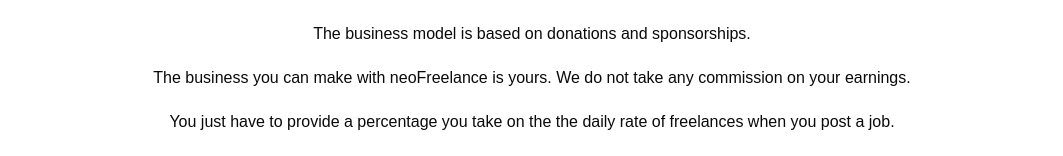
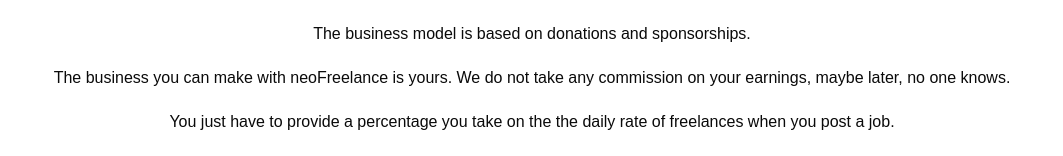
Before and after one commit to nazimboudeffa/job-board-next15-mongodb, a Next.js app: page /about in a window 1280 px wide. Shown: the part 274-430 px from the top of the page, without its empty margins (108-1171 px from the left). Built offline with nearby package versions, Linux system fonts and the light colour scheme; no server answers.

Commit message:
added infos in about

```diff
--- a/src/app/about/page.tsx
+++ b/src/app/about/page.tsx
@@ -18,7 +18,7 @@
             The business model is based on donations and sponsorships.
         </p>
         <p>
-            The business you can make with neoFreelance is yours. We do not take any commission on your earnings.
+            The business you can make with neoFreelance is yours. We do not take any commission on your earnings, maybe later, no one knows.
         </p>
         <p>
             You just have to provide a percentage you take on the the daily rate of freelances when you post a job.
```
